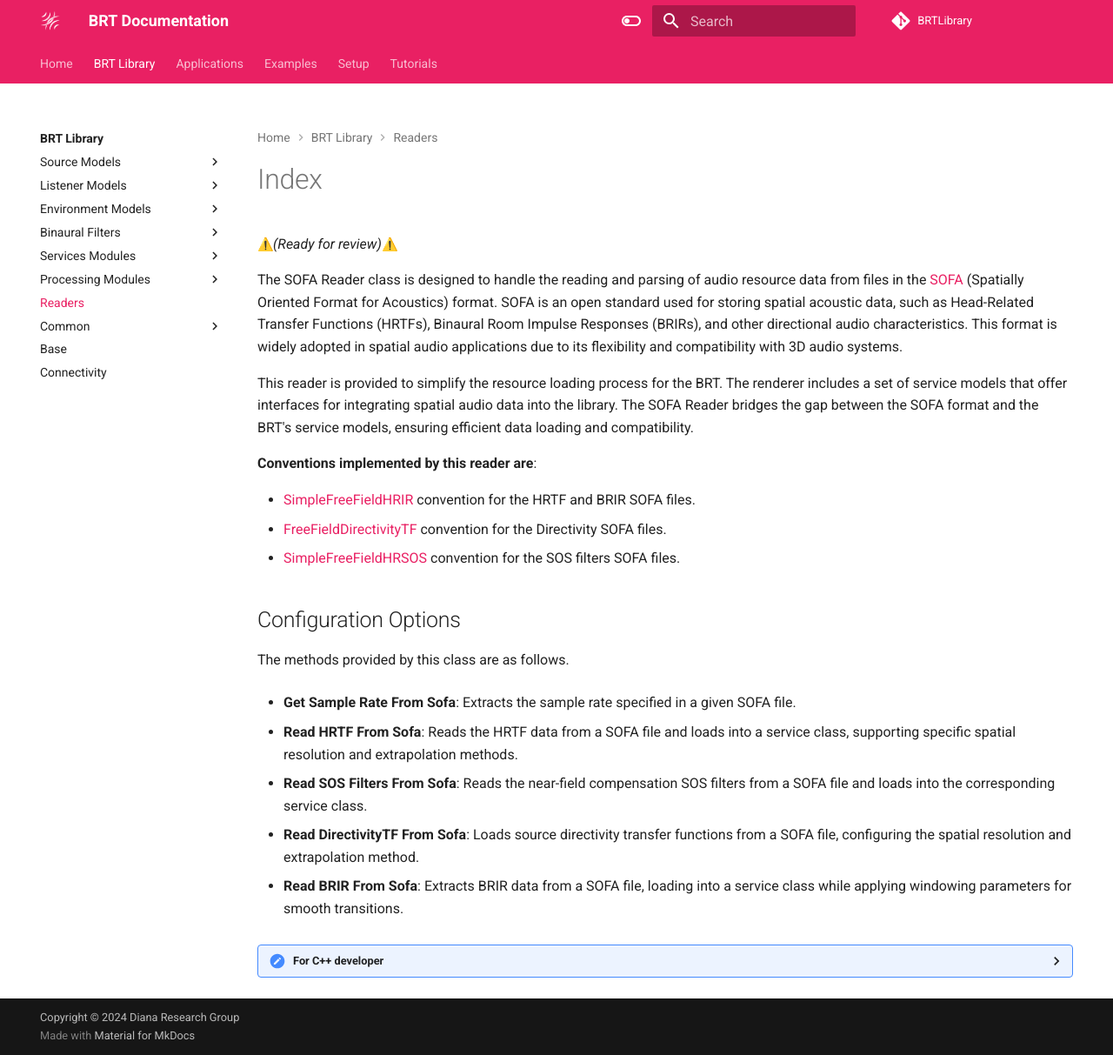
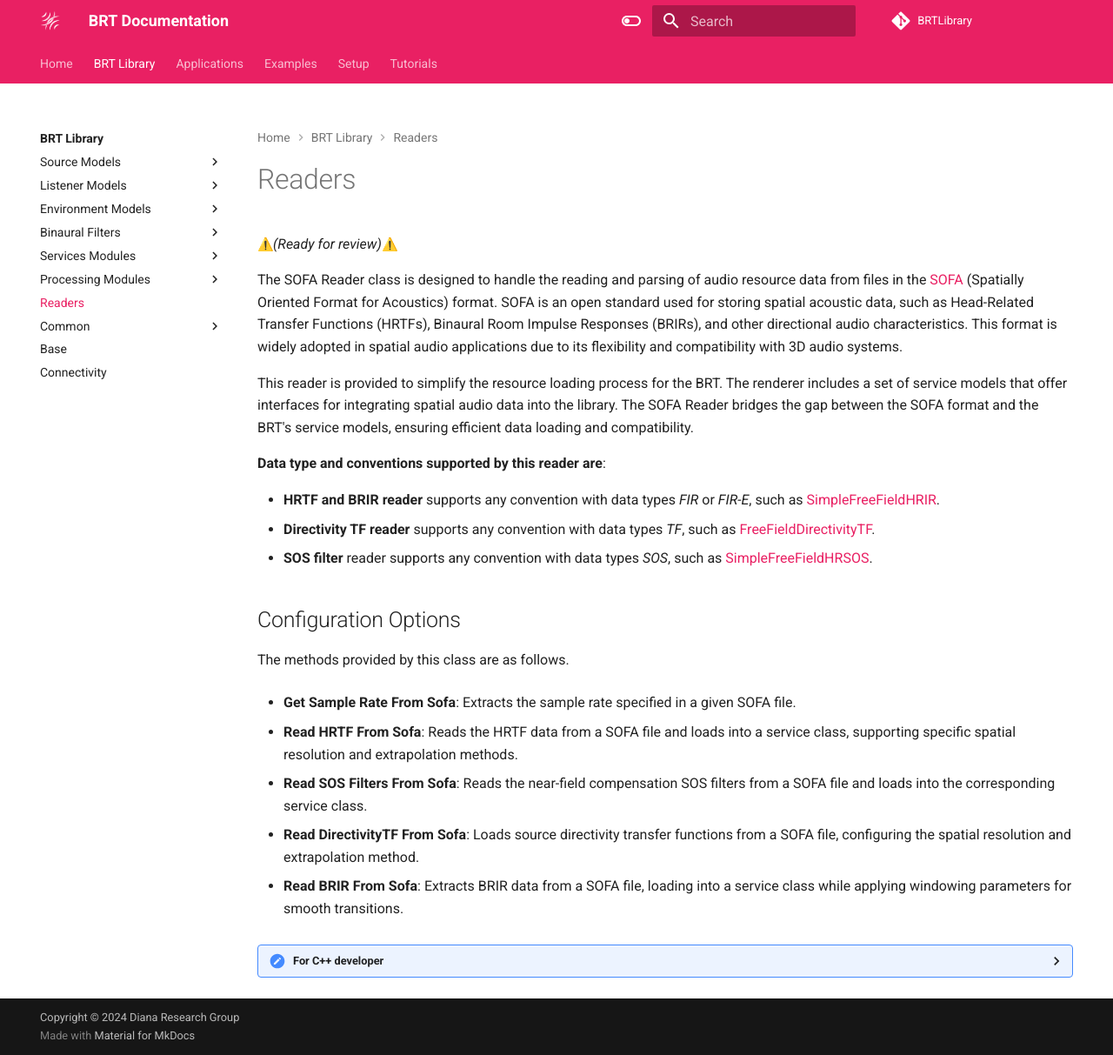
Before and after one commit to GrupoDiana/BRT-Documentation, an MkDocs documentation site: the page built from docs/library/readers/index.md, in a window 1280 px wide and 1213 px high. Shown: the whole window at 87% size. Built offline with MkDocs 1.6.1 and Material for MkDocs 9.7.7, drawn with Linux system fonts in a browser that asks for light colours; emoji names are drawn with the system emoji font; comment, search, counter and statistics services are not loaded.

Commit message:
feat: reader ready for review (conventions descripcion changed)

```diff
--- a/docs/library/readers/index.md
+++ b/docs/library/readers/index.md
@@ -1,15 +1,17 @@
+# Readers
 :warning:*(Ready for review)*:warning:
 
 The SOFA Reader class is designed to handle the reading and parsing of audio resource data from files in the <a href="https://www.sofaconventions.org/mediawiki/index.php/SOFA_(Spatially_Oriented_Format_for_Acoustics)" target="_blank">SOFA</a> (Spatially Oriented Format for Acoustics) format. SOFA is an open standard used for storing spatial acoustic data, such as Head-Related Transfer Functions (HRTFs), Binaural Room Impulse Responses (BRIRs), and other directional audio characteristics. This format is widely adopted in spatial audio applications due to its flexibility and compatibility with 3D audio systems.
 
 This reader is provided to simplify the resource loading process for the BRT. The renderer includes a set of service models that offer interfaces for integrating spatial audio data into the library. The SOFA Reader bridges the gap between the SOFA format and the BRT's service models, ensuring efficient data loading and compatibility.
 
-**Conventions implemented by this reader are**:
+**Data type and conventions supported by this reader are**:
+
+ - **HRTF and BRIR reader** supports any convention with data types *FIR* or *FIR-E*, such as <a href="https://www.sofaconventions.org/mediawiki/index.php/SimpleFreeFieldHRIR" target="_blank">SimpleFreeFieldHRIR</a>.
+ - **Directivity TF reader** supports any convention with data types *TF*, such as <a href="https://www.sofaconventions.org/mediawiki/index.php/FreeFieldDirectivityTF" target="_blank">FreeFieldDirectivityTF</a>.
+- **SOS filter** reader supports any convention with data types *SOS*, such as <a href="https://www.sofaconventions.org/mediawiki/index.php/SimpleFreeFieldHRSOS" target="_blank">SimpleFreeFieldHRSOS</a>.
 
 
-- <a href="https://www.sofaconventions.org/mediawiki/index.php/SimpleFreeFieldHRIR" target="_blank">SimpleFreeFieldHRIR</a> convention for the HRTF and BRIR SOFA files.
-- <a href="https://www.sofaconventions.org/mediawiki/index.php/FreeFieldDirectivityTF" target="_blank">FreeFieldDirectivityTF</a> convention for the Directivity SOFA files.
-- <a href="https://www.sofaconventions.org/mediawiki/index.php/SimpleFreeFieldHRSOS" target="_blank">SimpleFreeFieldHRSOS</a> convention for the SOS filters SOFA files.
 
 
 ## Configuration Options
```
